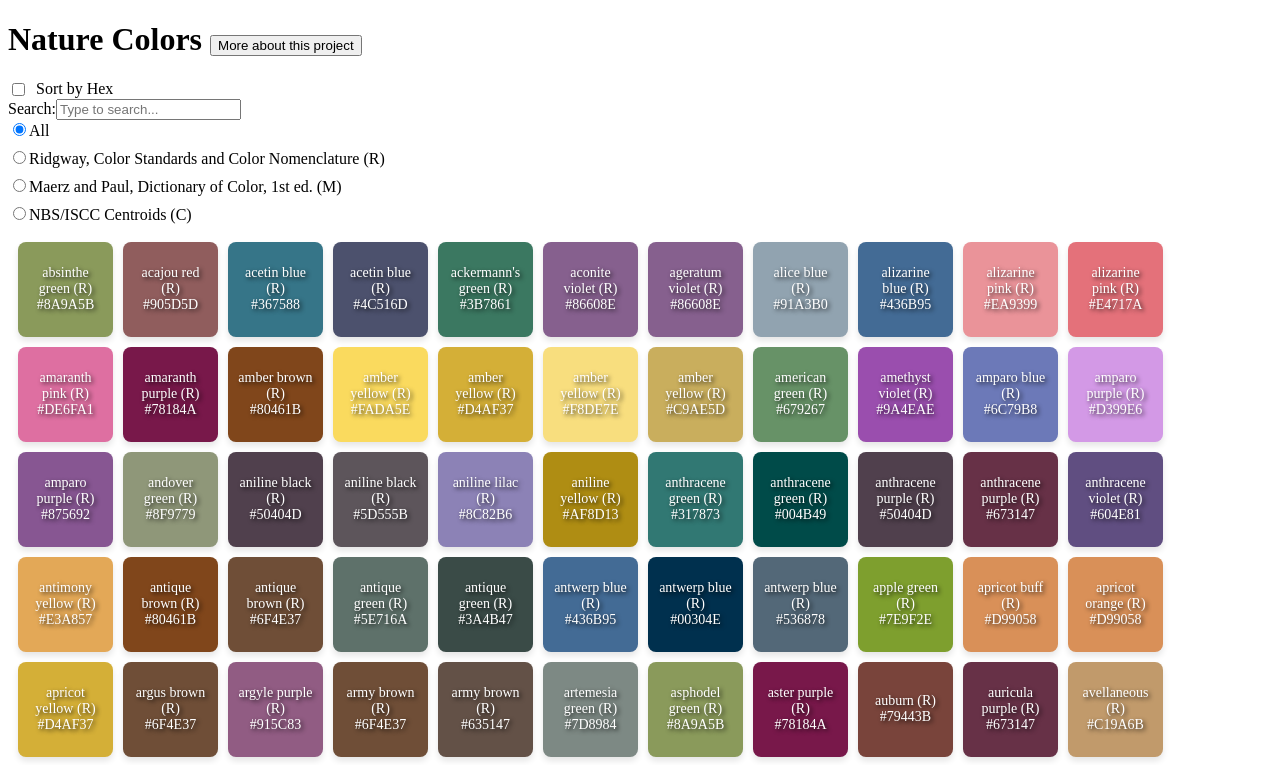
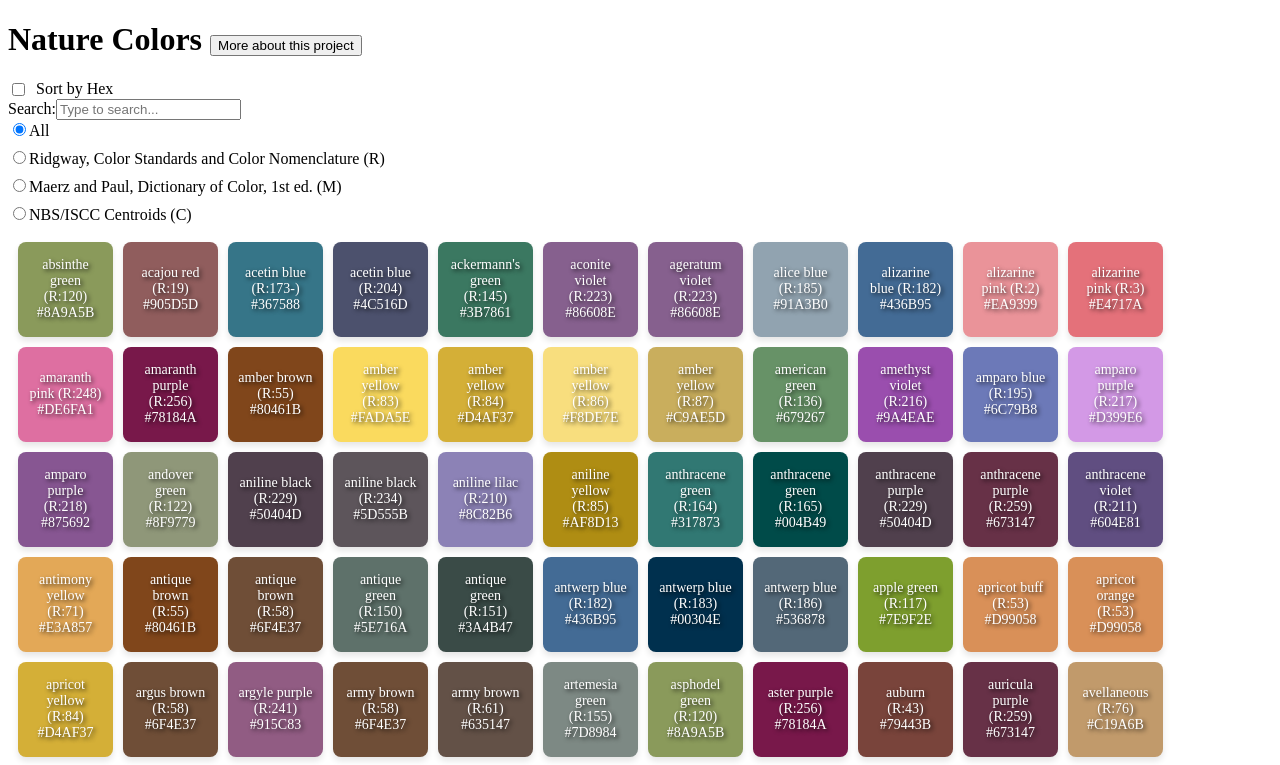
Before and after one commit to thefungiz/nature-colors, a React (Vite) app: page / in a window 1280 px wide. Shown: the top 765 px of the page. Built offline with nearby package versions, Linux system fonts and the light colour scheme.

Commit message:
Update ColorBox.tsx

```diff
--- a/src/components/ColorBox.tsx
+++ b/src/components/ColorBox.tsx
@@ -1,7 +1,7 @@
 import React from "react";
 import { SimpleRow } from "../types";
 
-const ColorBox: React.FC<SimpleRow> = ({ name, hex, reference }) => {
+  const ColorBox: React.FC<SimpleRow> = ({ name, hex, reference, centroidNumber }) => {
   return (
     <div
       style={{
@@ -21,7 +21,7 @@ const ColorBox: React.FC<SimpleRow> = ({ name, hex, reference }) => {
         textShadow: "2px 2px 4px rgba(0, 0, 0, 0.8)"
       }}
     >
-      <div>{`${name} (${reference})`}</div>
+      <div>{`${name} (${reference}:${centroidNumber})`}</div>
       <div>{`#${hex}`}</div>
     </div>
   );
```
